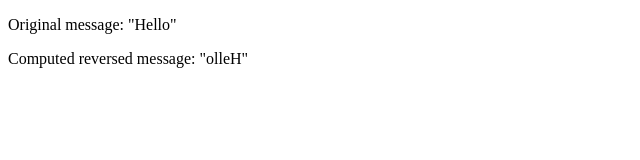
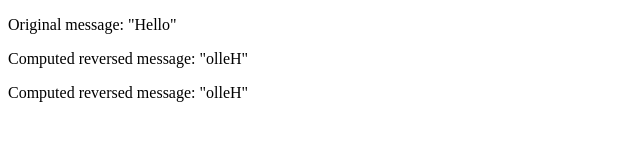
Before and after one commit to wuchuang066/others, a plain HTML site: page Demo3.html in a window 1280 px wide. Shown: the whole page, without its empty margins (0-640 px from the left). Drawn offline with Linux system fonts and the light colour scheme.

Commit message:
计算属性

```diff
--- a/Demo3.html
+++ b/Demo3.html
@@ -4,11 +4,15 @@
 		<meta charset="utf-8">
 		<title>计算属性</title>
 		<script type="text/javascript" src="js/vue.js"></script>
+		<script type="text/javascript" src="js/component.js"></script>
 	</head>
 	<body>
 		<div id="app3">
 			<p>Original message: "{{ message }}"</p>
-			<p>Computed reversed message: "{{ reversedMessage }}"</p>
+			<!-- 方法需要加（）  计算属性不需要加（） -->
+			<p>Computed reversed message: "{{ reversedMessage() }}"</p>
+			<p>Computed reversed message: "{{ reversedMessage1 }}"</p>
+
 		</div>
 	</body>
 	<script type="text/javascript">
@@ -17,13 +21,19 @@
 			data: {
 				message: 'Hello'
 			},
+			methods: {
+				reversedMessage: function() {
+					return this.message.split('').reverse().join('')
+				}
+			},
 			computed: {
 				// 计算属性的 getter
-				reversedMessage: function() {
+				reversedMessage1: function() {
 					// `this` 指向 vm 实例
 					return this.message.split('').reverse().join('')
 				}
 			}
+
 		})
 	</script>
 </html>
```
